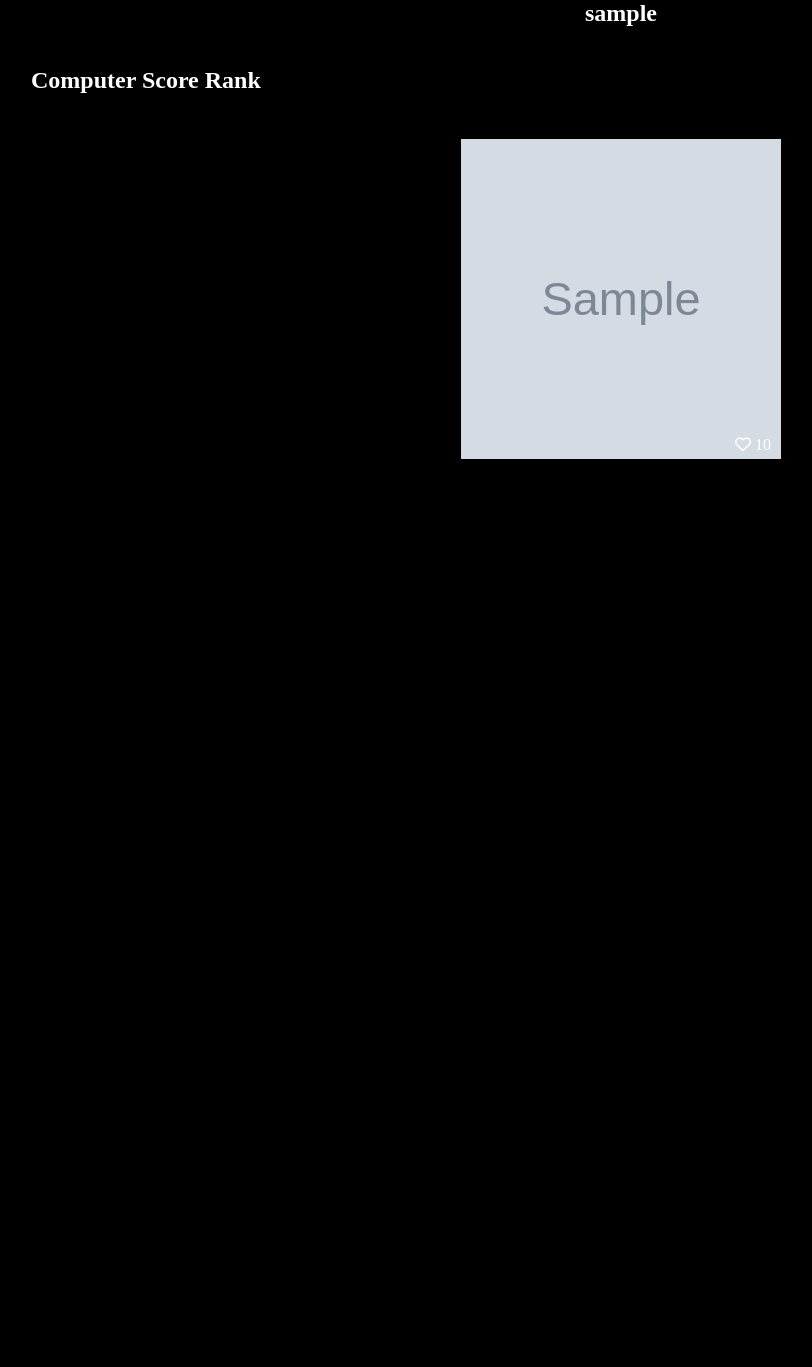
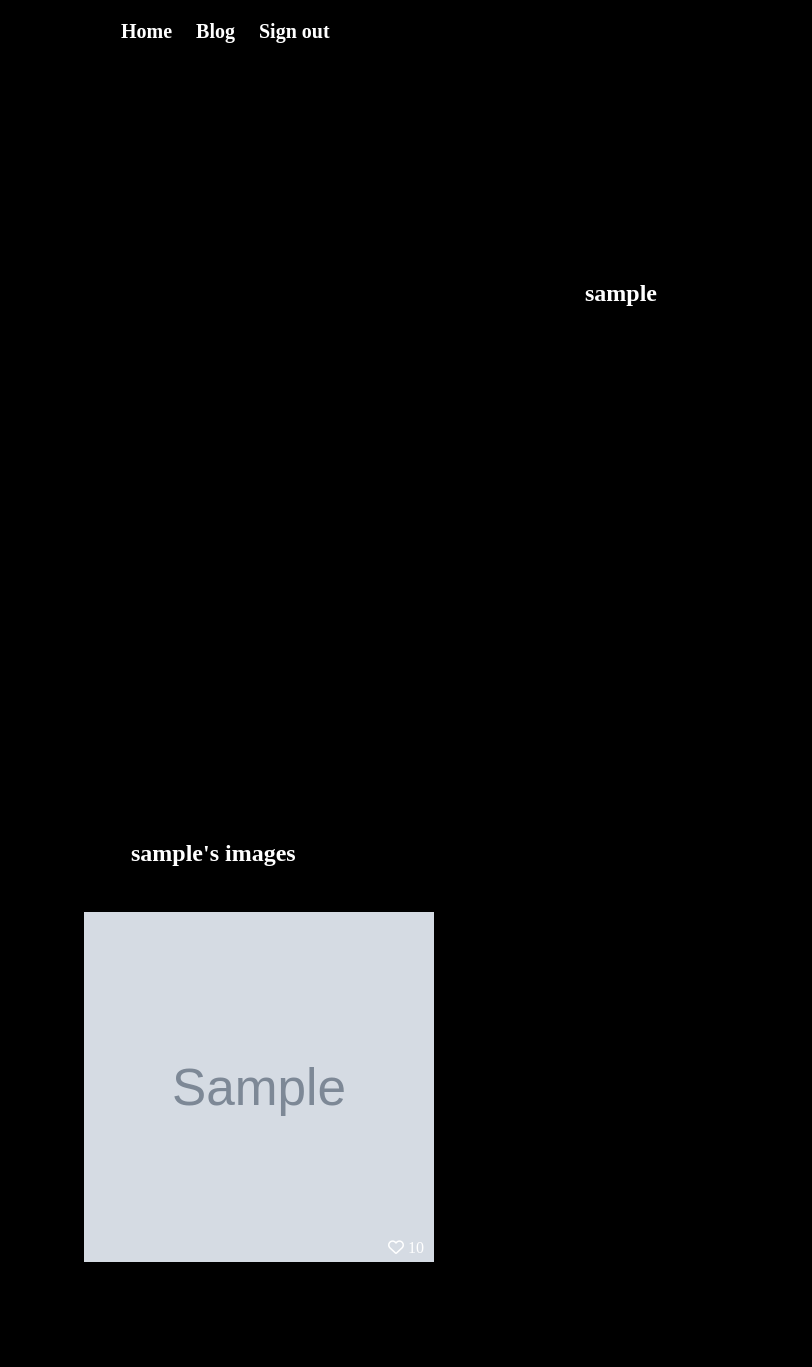
Before and after one commit to xk45103cy/graduate-project-1, a Django app: a page that uses GraduateProject/templates/blog/blog.html in a window 1280 px wide. Shown: the whole page, without its empty margins (19-831 px from the left). Before the commit the page ends 459 px from the top, so only its background shows below. Run offline with Django 3.2, Linux system fonts and the light colour scheme; tables that the repository leaves empty hold one stand-in row (values such as "Sample post"); grey boxes marked "Sample" are stand-in pictures; some libraries are stand-ins or nearby versions.

Commit message:
adjust main view and comment

```diff
--- a/GraduateProject/static/css/main.css
+++ b/GraduateProject/static/css/main.css
@@ -14,7 +14,7 @@
 
 .container {
 	margin: 0px auto;
-	width: 1200px;
+	width: 1080px;
 	/*border: 1px solid #fff;*/
 }
 
@@ -28,6 +28,7 @@
 }
 
 .nav-bar ul li {
+	position: relative;
 	display: inline-block;
 	margin: 20px 10px 15px 10px;
 }
@@ -41,11 +42,12 @@
 
 .nav-bar, .computer-score-rank, .like-score-rank {
 	/*padding: 0px 100px*/
+	text-align: left;
 }
 
 .bars {
-	position: relative;
-	left: 870px;
+	/*position: relative;*/
+	right: 0px;
 }
 
 .header-bar {
@@ -90,8 +92,8 @@
 
 .img-frame {
 	position: relative;
-	height: 320px;
-	width: 320px;
+	height: 350px;
+	width: 350px;
 }
 
 .img-frame img {
@@ -171,7 +173,7 @@
 
 .display-image-outer-frame, .image-detail-frame {
 	padding-top: 10vh;
-	min-height: 90vh;
+	/*min-height: 90vh;*/
 	vertical-align: top;
 }
 
@@ -192,8 +194,8 @@
 	padding-top: 40px;
 	margin: auto;
 	text-align: center;
-	height: 600px;
-	width: 800px;
+	height: 480px;
+	width: 640px;
 	/*border: 1px #fff solid;*/
 	/*vertical-align: middle;*/
 }
@@ -211,6 +213,7 @@
 	background-color: #fff;
 	color: #000;
 	width: 29.5%;
+	height: 520px;
 	vertical-align: top;
 	text-align: right;
 	/*border: 1px #fff solid;*/
@@ -247,6 +250,25 @@
 	font-size: 20px;
 }
 
+.comment-list-frame {
+	margin: 40px auto;
+	width: 800px;
+	text-align: left;
+	font-size: 20px;
+}
+
+.comment-list {
+	margin: 10px 0px;
+}
+
+.comment-user {
+	margin: 5px 0px;
+}
+
+.comment-content{
+	margin: 5px 0px;
+}
+
 .footer {
 	margin-top: 100px;
 	height: 100px;
--- a/GraduateProject/templates/blog/blog.html
+++ b/GraduateProject/templates/blog/blog.html
@@ -5,16 +5,44 @@
 
 <head>
     <meta charset="UTF-8">
-    <title>{{ user.username }}'s blog</title>
+    <title>How attractive you are by robot</title>
     <link rel="stylesheet" type="text/css" href="{% static 'css/main.css' %}">
     <!-- 取用fontawesome圖片 -->
     <script src="https://kit.fontawesome.com/76e472a2b2.js" crossorigin="anonymous"></script>
     <script src="https://code.jquery.com/jquery-3.3.1.min.js"></script>
 </head>
 <body>
-    <h2>{{ user.username }}</h2>
+
+<div class="container">
+
+  <!-- navbar template -->
+  <div class="nav-bar">
+    <ul>
+      <li>
+        <a href="/main">Home</a>
+      </li>
+    {% if user.is_authenticated %}
+      <li>
+        <a href="/blog/{{ request.user.username }}">Blog</a>
+      </li>
+    {% endif %}
+      <li class="bars">
+        {% if user.is_authenticated %}
+          <a href="/accounts/logout">Sign out<!--<i class="fas fa-bars fa-lg"></i>--></a>
+        {% else %}
+          <a href="/accounts/login">Sign in<!-- <i class="fas fa-bars fa-lg"></i> --></a>
+        {% endif %}
+      </li>
+    </ul>
+  </div>
+  <!-- navbar template -->
+
+    <div class="header-bar">
+        <h2>{{ user.username }}</h2>
+    </div>
+
     <div class="computer-score-rank">
-    <h1>Computer Score Rank</h1>
+    <h1>{{ user.username }}'s images </h1>
     {% for item in userImgList %}
     <div class="img-outer-frame">
       <div class="img-frame">
@@ -27,5 +55,7 @@
     {% endfor %}
   </div>
 
+</div>
+
 </body>
 </html>
--- a/GraduateProject/templates/main/index.html
+++ b/GraduateProject/templates/main/index.html
@@ -32,12 +32,13 @@
       <li>
         <a href="/main">Home</a>
       </li>
+    {% if user.is_authenticated %}
       <li>
         <a href="/blog/{{ request.user.username }}">Blog</a>
       </li>
+    {% endif %}
       <li class="bars">
         {% if user.is_authenticated %}
-          <a href="">Hi, {{ request.user.username }}<!--<i class="fas fa-bars fa-lg"></i>--></a>
           <a href="/accounts/logout">Sign out<!--<i class="fas fa-bars fa-lg"></i>--></a>
         {% else %}
           <a href="/accounts/login">Sign in<!-- <i class="fas fa-bars fa-lg"></i> --></a>
```
Also changed, not shown: GraduateProject/templates/blog/imgDetail.html (+16 -14 lines), 1 other file.
